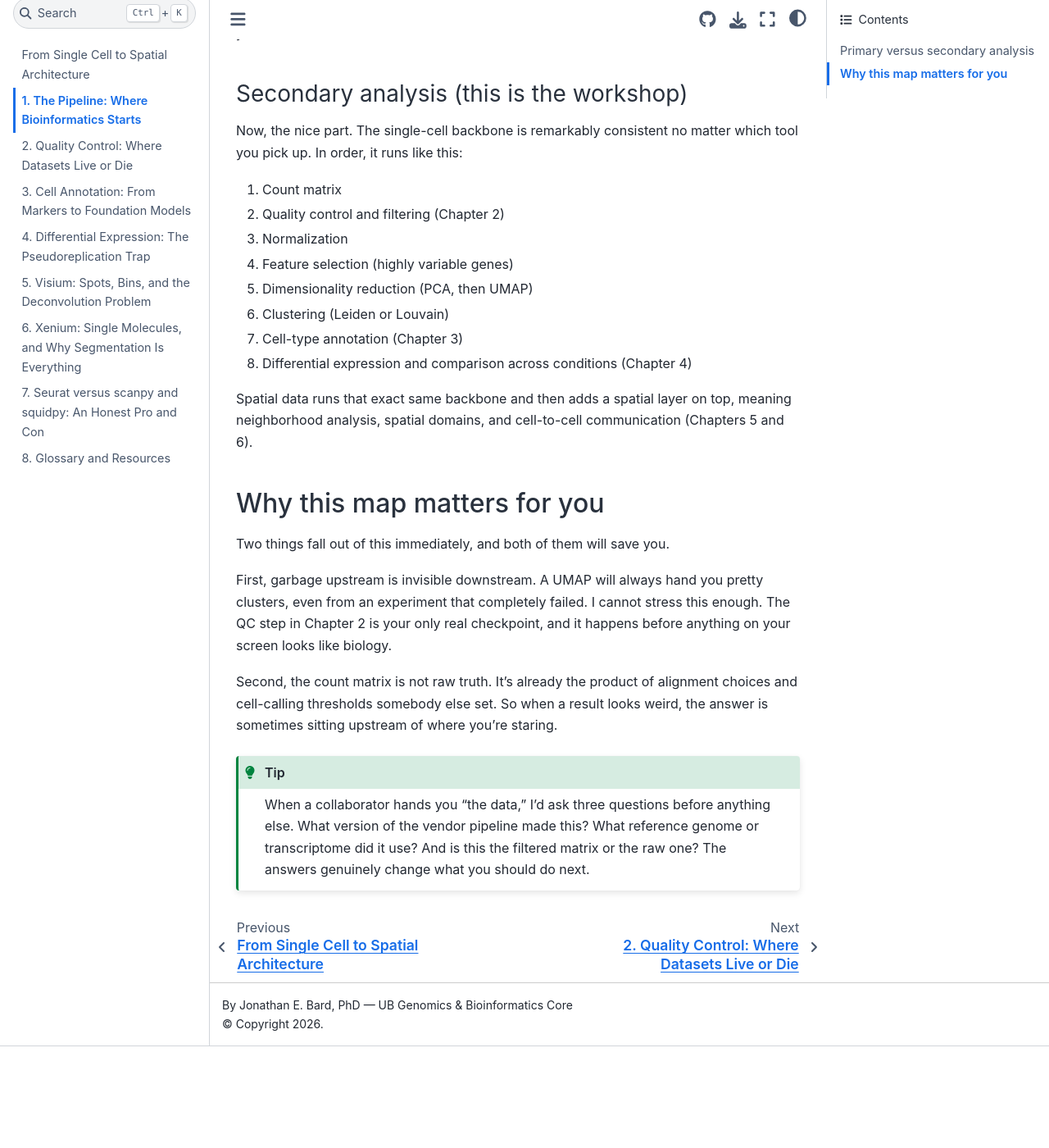
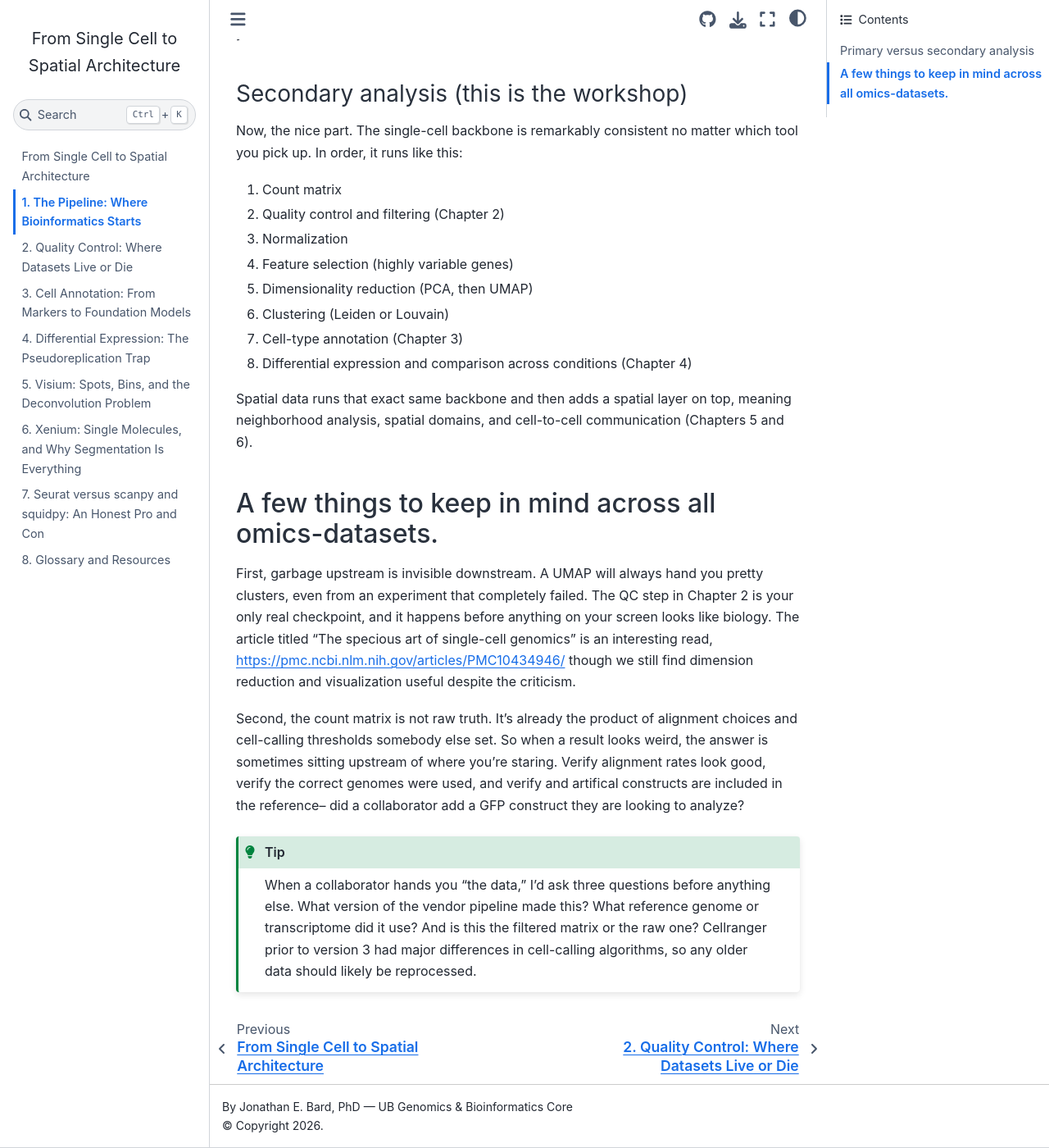
Before and after one commit to jebard/vasculata-workshop, a Jupyter Book: the page built from chapters/01_pipeline_overview.md, in a window 1280 px wide and 1400 px high, scrolled down 1153 px. Shown: the whole window at 82% size. Built offline with Jupyter Book 1.0.4 settings and Sphinx 7.4.7 and the Sphinx Book theme 1.1.4, drawn with Linux system fonts in a browser that asks for light colours; before the commit the page ends 2429 px from its top, so only the background shows below that.

Commit message:
Refactor pipeline overview for clarity and conciseness
Removed the section 'Why this map matters for you' and integrated relevant points into the new section 'A few things to keep in mind across all omics-datasets.'

````diff
--- a/chapters/01_pipeline_overview.md
+++ b/chapters/01_pipeline_overview.md
@@ -51,22 +51,17 @@ Spatial data runs that exact same backbone and then adds a spatial layer on top,
 meaning neighborhood analysis, spatial domains, and cell-to-cell communication
 (Chapters 5 and 6).
 
-## Why this map matters for you
-
-Two things fall out of this immediately, and both of them will save you.
-
+## A few things to keep in mind across all omics-datasets.
 First, garbage upstream is invisible downstream. A UMAP will always hand you pretty
-clusters, even from an experiment that completely failed. I cannot stress this
-enough. The QC step in Chapter 2 is your only real checkpoint, and it happens
-before anything on your screen looks like biology.
+clusters, even from an experiment that completely failed. The QC step in Chapter 2 is your only real checkpoint, and it happens
+before anything on your screen looks like biology. The article titled "The specious art of single-cell genomics" is an interesting read, https://pmc.ncbi.nlm.nih.gov/articles/PMC10434946/ though we still find dimension reduction and visualization useful despite the criticism.
 
 Second, the count matrix is not raw truth. It's already the product of alignment
 choices and cell-calling thresholds somebody else set. So when a result looks
-weird, the answer is sometimes sitting upstream of where you're staring.
+weird, the answer is sometimes sitting upstream of where you're staring. Verify alignment rates look good, verify the correct genomes were used, and verify and artifical constructs are included in the reference-- did a collaborator add a GFP construct they are looking to analyze?
 
 ```{tip}
 When a collaborator hands you "the data," I'd ask three questions before anything
 else. What version of the vendor pipeline made this? What reference genome
-or transcriptome did it use? And is this the filtered matrix or the raw one? The
-answers genuinely change what you should do next.
+or transcriptome did it use? And is this the filtered matrix or the raw one? Cellranger prior to version 3 had major differences in cell-calling algorithms, so any older data should likely be reprocessed.
 ```
````
